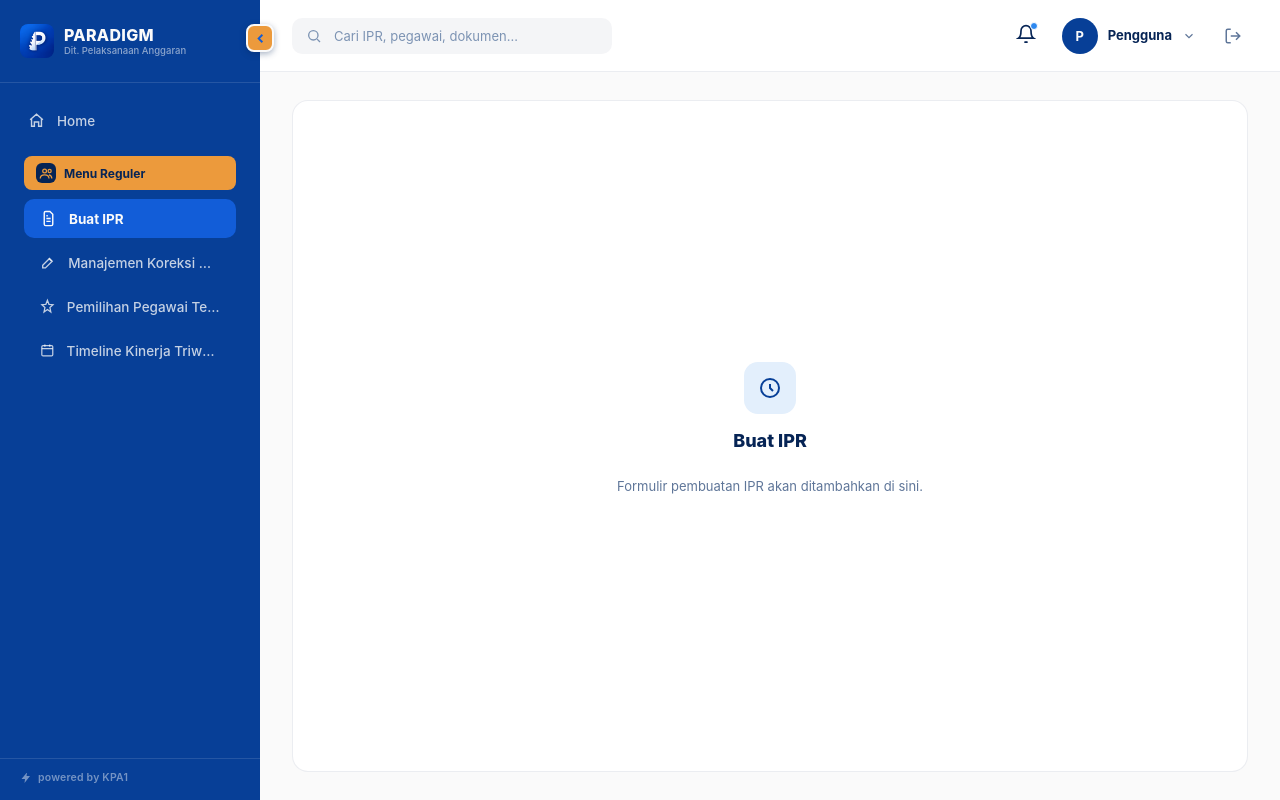
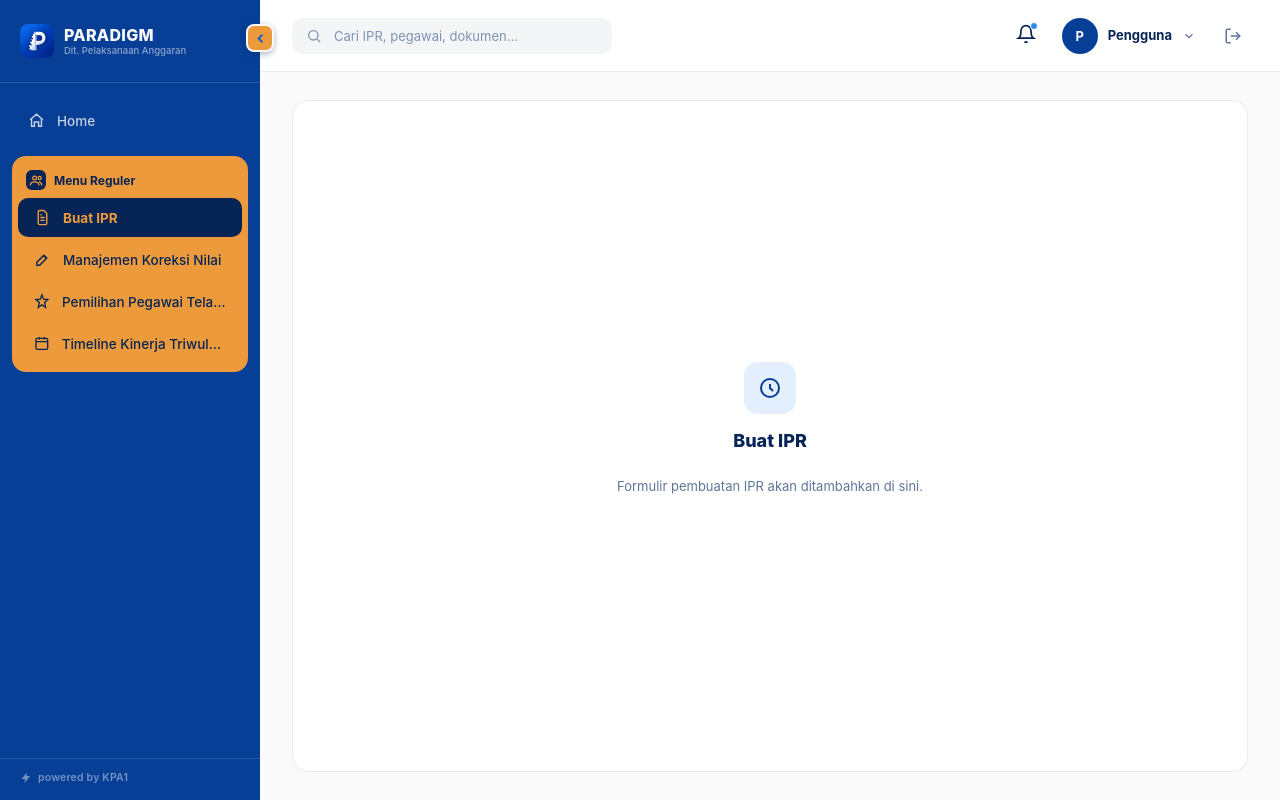
Before and after one commit to anagram-project/paradigm, a Next.js app: page /dashboard/buat-ipr in a window 1280 px wide. Built offline with nearby package versions, Linux system fonts and the light colour scheme; no server answers.

Commit message:
Fix: header-only yellow pada grup menu, tombol toggle sidebar tidak lagi terpotong

```diff
--- a/app/dashboard/DashboardShell.js
+++ b/app/dashboard/DashboardShell.js
@@ -124,14 +124,14 @@ const SETTINGS_ITEM = {
   ),
 };
 
-function NavLink({ item, pathname, collapsed }) {
+function NavLink({ item, pathname, collapsed, boxed }) {
   const isActive = pathname === item.href;
   return (
     <Link
       href={item.href}
-      className={`${styles.navItem} ${isActive ? styles.navItemActive : ""} ${
-        collapsed ? styles.navItemCollapsed : ""
-      }`}
+      className={`${styles.navItem} ${boxed ? styles.navItemBoxed : ""} ${
+        isActive ? (boxed ? styles.navItemBoxedActive : styles.navItemActive) : ""
+      } ${collapsed ? styles.navItemCollapsed : ""}`}
       title={collapsed ? item.label : undefined}
     >
       {item.icon}
@@ -235,7 +235,13 @@ export default function DashboardShell({ user, children }) {
                 </div>
               )}
               {group.items.map((item) => (
-                <NavLink key={item.href} item={item} pathname={pathname} collapsed={collapsed} />
+                <NavLink
+                  key={item.href}
+                  item={item}
+                  pathname={pathname}
+                  collapsed={collapsed}
+                  boxed={!collapsed}
+                />
               ))}
             </div>
           ))}
--- a/app/dashboard/layout.module.css
+++ b/app/dashboard/layout.module.css
@@ -133,12 +133,12 @@
   white-space: nowrap;
 }
 
-/* Klasifikasi menu (Menu Reguler / Menu Khusus LO): hanya judul grupnya yang
-   diberi warna kuning (seperti pil/badge) — item-item menu di bawahnya tetap
-   pakai tampilan biru standar sidebar, sama seperti Home/Pengaturan. */
+/* Klasifikasi menu (Menu Reguler / Menu Khusus LO): satu kartu kuning utuh
+   membungkus judul grup + seluruh item menu di dalamnya, sesuai contoh. */
 .navGroupBox {
-  display: flex;
-  flex-direction: column;
+  background: var(--amber);
+  border-radius: 14px;
+  padding: 6px 0 8px;
   gap: 1px;
 }
 
@@ -146,10 +146,7 @@
   display: flex;
   align-items: center;
   gap: 8px;
-  padding: 7px 12px;
-  margin: 0 12px 6px;
-  border-radius: 8px;
-  background: var(--amber);
+  padding: 8px 14px 6px;
   color: var(--navy);
   font-size: 12px;
   font-weight: 700;
@@ -166,6 +163,11 @@
   align-items: center;
   justify-content: center;
   flex-shrink: 0;
+}
+
+.navGroupBox .navItem {
+  margin: 1px 6px;
+  color: var(--navy);
 }
 
 .navItem {
@@ -201,6 +203,21 @@
 .navItemActive {
   background: var(--azure);
   color: var(--white);
+  font-weight: 700;
+}
+
+/* Item di dalam kartu grup (.navGroupBox) pakai overlay navy transparan
+   untuk hover/aktif, bukan biru azure — supaya tetap kontras di atas
+   background kuning. Selector digabung (.navItem.navItemBoxed) supaya
+   urutan di file tidak memengaruhi mana yang menang. */
+.navItem.navItemBoxed:hover {
+  background: rgba(6, 36, 85, 0.08);
+  color: var(--navy);
+}
+
+.navItem.navItemBoxedActive {
+  background: var(--navy);
+  color: var(--amber);
   font-weight: 700;
 }
 
```
